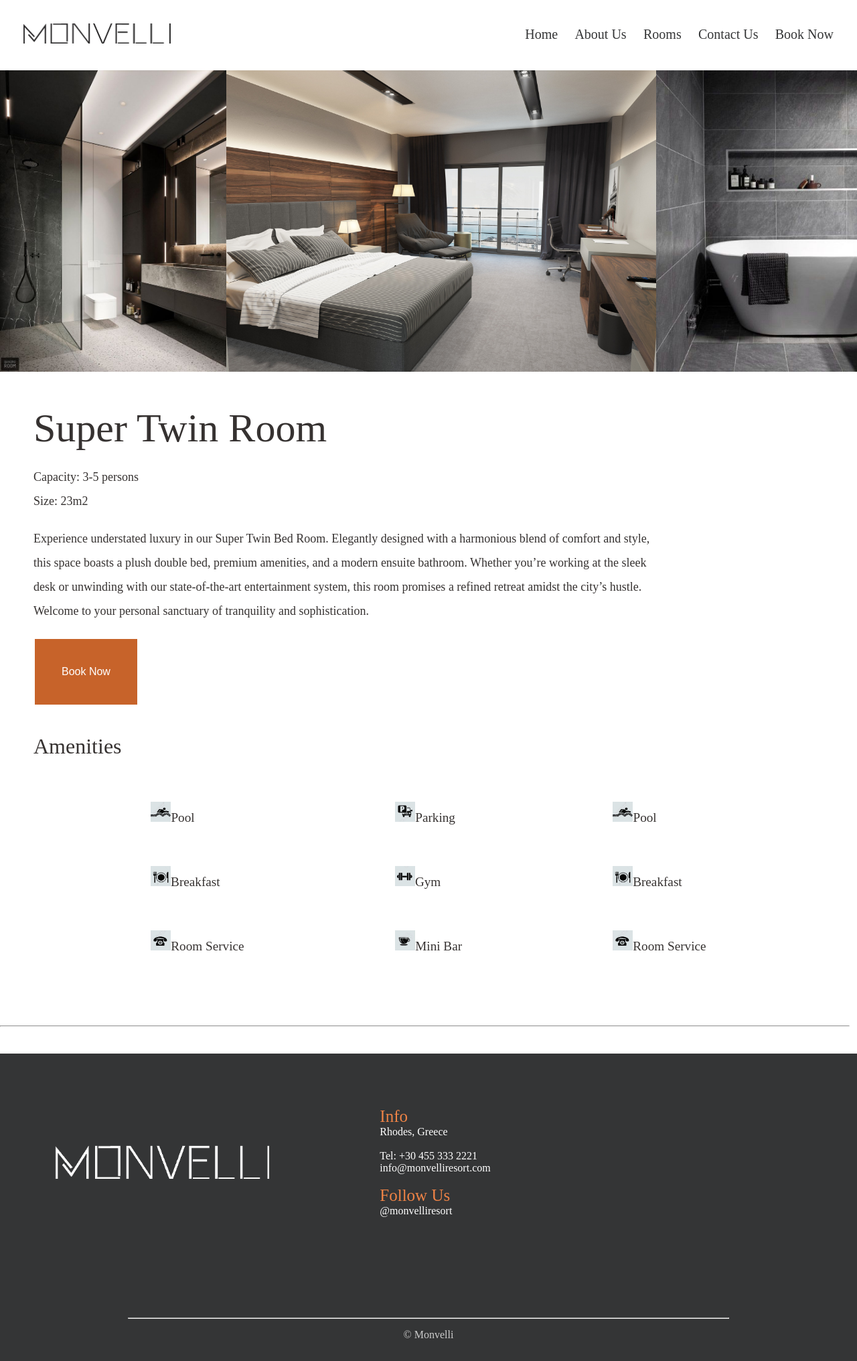
After one commit to LaidaR3/Projekti-WEB, a PHP site: page /room5.html in a window 1280 px wide. The commit adds this page. Shown: the whole page at 67% size. Run offline with PHP 8.4, Linux system fonts and the light colour scheme; grey boxes are pictures that could not be loaded.

Commit message:
room5-(e njejte vetem ndryshime ne foto)

```diff
--- /dev/null
+++ b/room5.html
@@ -0,0 +1,100 @@
+<!DOCTYPE html>
+<html lang="en">
+<head>
+    <meta charset="UTF-8">
+    <meta name="viewport" content="width=device-width, initial-scale=1.0">
+    <title>Document</title>
+    <link rel="stylesheet" href="./style.css">
+</head>
+<body>
+    <header class="headerContainer">
+        <div class="logo">
+            <img src="imgs/logo1.png" alt="Logo">
+        </div>
+        <ul>
+            <li class="active"><a href="index.html">Home</a></li>
+            <li><a href="AboutUs.html">About Us</a></li>
+            <li><a href="rooms.html">Rooms</a></li>
+            <li><a href="contact-us.html">Contact Us</a></li>
+            <li><a href="book.html">Book Now</a></li>
+        </ul>
+
+    </header>
+
+    <div class="room5-fotot">
+        <img src="./imgs/supertwin-bathroom2.jpg" alt="" style="height: 450px;">
+        <img src="./imgs/supertwin.jpg" alt="" style="height: 450px; width: 700px;">
+        <img src="./imgs/tile.jpg" alt="" style="height: 450px;">
+
+    </div>
+    <div>
+        <h1 id="supertwin5" >Super Twin Room</h1>
+        <p id="capacity5">Capacity: 3-5 persons<br>
+            Size: 23m2</p>
+    </div>
+    <div id="teksti-room4">
+        <p>Experience understated luxury in our Super Twin Bed Room. Elegantly designed with a harmonious blend of comfort and style, <br>
+            this space boasts a plush double bed, premium amenities, and a modern ensuite bathroom. Whether you’re working at the sleek<br>
+             desk or unwinding with our state-of-the-art entertainment system, this room promises a refined retreat amidst the city’s hustle.<br>
+              Welcome to your personal sanctuary of tranquility and sophistication.</p>
+      </div>
+      <div class="bookResort">
+        <button>Book Now</button>
+    </div>
+    <p id="amenities-header">Amenities</p>
+<div class="amenities-room1">
+    <div class="amenities1-room1">
+       <ol>
+           <li><img src="imgs/pool.jpg"height="30px" alt="">Pool</li>
+           <li><img src="imgs/food.jpg"height="30px" alt="">Breakfast</li>
+           <li><img src="imgs/roomservice.jpg"height="30px" alt="">Room Service</li>
+       </ol>
+    </div>
+    <div class="amenities2-room1">
+       <ol>
+           <li><img src="imgs/Parking.jpg" height="30px">Parking</li>
+           <li><img src="imgs/gym.jpg" height="30px" alt="">Gym</li>
+           <li><img src="imgs/bar.jpg" height="30px" alt="">Mini Bar</li>
+       </ol>
+    </div>
+    <div class="amenities1-room1">
+       <ol>
+           <li><img src="imgs/pool.jpg"height="30px" alt="">Pool</li>
+           <li><img src="imgs/food.jpg"height="30px" alt="">Breakfast</li>
+           <li><img src="imgs/roomservice.jpg"height="30px" alt="">Room Service</li>
+       </ol>
+    </div>
+
+</div>
+
+<hr id="hr2">
+<footer>
+
+    <div class="footer">
+        <div class="logo-f">
+            <img src="imgs/logowhite.png" alt="logo">
+        </div>
+        <div class="info-f">
+            <p id="info-f">Info</p>
+            <p>Rhodes, Greece</p>
+            <br>
+            <p>Tel: +30 455 333 2221</p>
+            <p>info@monvelliresort.com</p>
+            <br>
+            <p id="info-f">Follow Us</p>
+            <p>@monvelliresort</p>
+        </div>
+        <div >
+            <iframe src="https://www.google.com/maps/embed?pb=!1m18!1m12!1m3!1d51358.392032854514!2d28.180502895363386!3d36.43581272682968!2m3!1f0!2f0!3f0!3m2!1i1024!2i768!4f13.1!3m3!1m2!1s0x14956193e10aff61%3A0x6913d088bdbf8893!2sRhodes%2C%20Greece!5e0!3m2!1sen!2s!4v1700336965991!5m2!1sen!2s" width="300" height="200" style="border:0;" allowfullscreen="" loading="lazy" referrerpolicy="no-referrer-when-downgrade"></iframe></div>
+    </div>
+    <div class="hr-f">
+        <hr>
+    </div>
+    <div class="c">
+
+        <p> &copy; Monvelli</p>
+    </div>
+
+</footer>
+</body>
+</html>
--- a/rooms.html
+++ b/rooms.html
@@ -100,7 +100,7 @@
             <p>Experience understated luxury in our Superior Double Bed Room.<br>
                 Elegantly designed with a harmonious blend of comfort and style,<br>
                 this space boasts a plush double bed, premium amenities, and more.</p>
-                <a href="./room1.html"><p>VIEW MORE</p></a>
+                <a href="./room5.html"><p>VIEW MORE</p></a>
         </div>
 
 </div>
--- a/style.css
+++ b/style.css
@@ -1245,3 +1245,32 @@ button {
     font-size: large;
 
 }
+/*Room 5*/
+.room5-fotot{
+    display: flex;
+    justify-content: space-between;
+}
+#supertwin5{
+    color: #363231;
+    margin-top: 50px;
+    font-size: 60px;
+    margin-left: 50px;
+    font-family: 'Crimson Text', serif;
+    font-weight: 100;
+}
+#capacity5{
+    font-size: large;
+    color: #363231;
+    margin-left: 50px;
+    margin-top: 20px;
+    line-height: 2;
+}
+
+#teksti-room5{
+    margin-left: 50px;
+    margin-top: 20px;
+    line-height: 2;
+    color: #363231;
+    font-size: large;
+
+}
```
Also changed, not shown: imgs/supertwin-bathroom.jpg (added), imgs/supertwin-bathroom2.jpg (added), imgs/tile.jpg (added).
